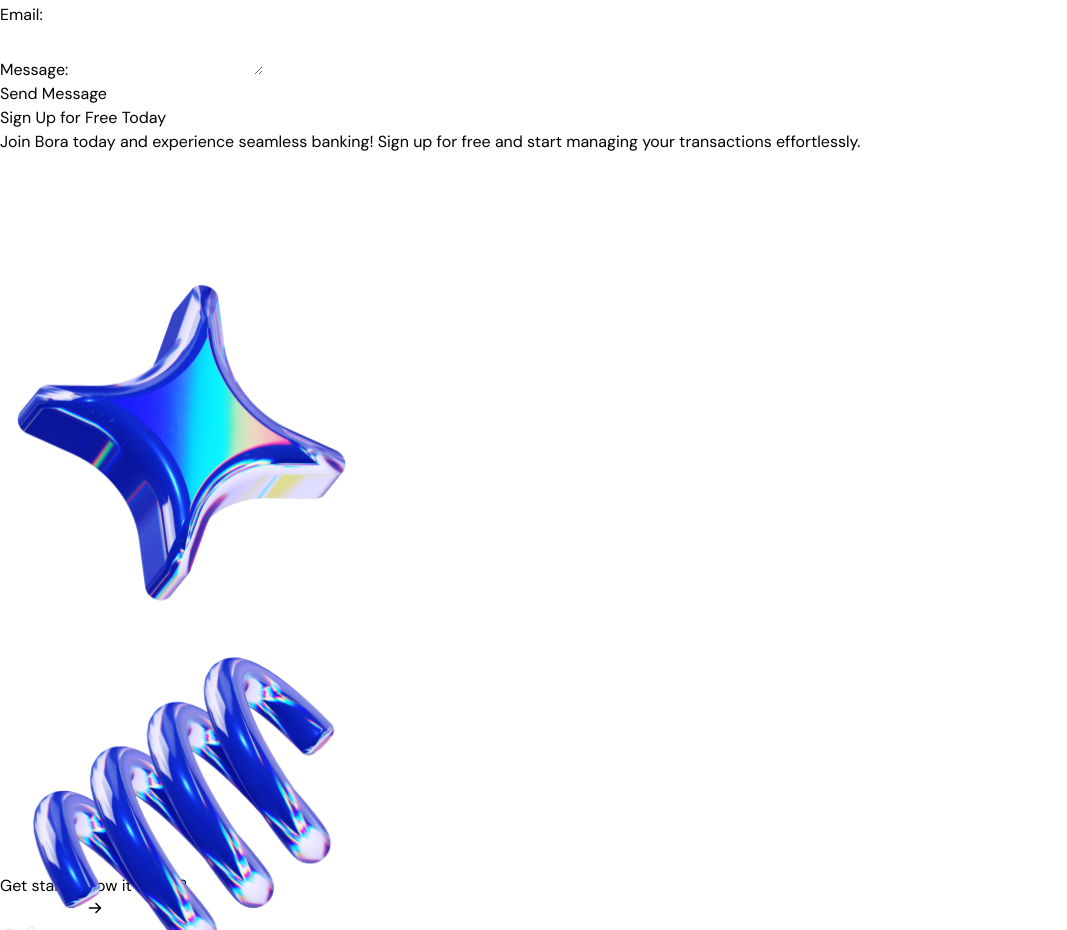
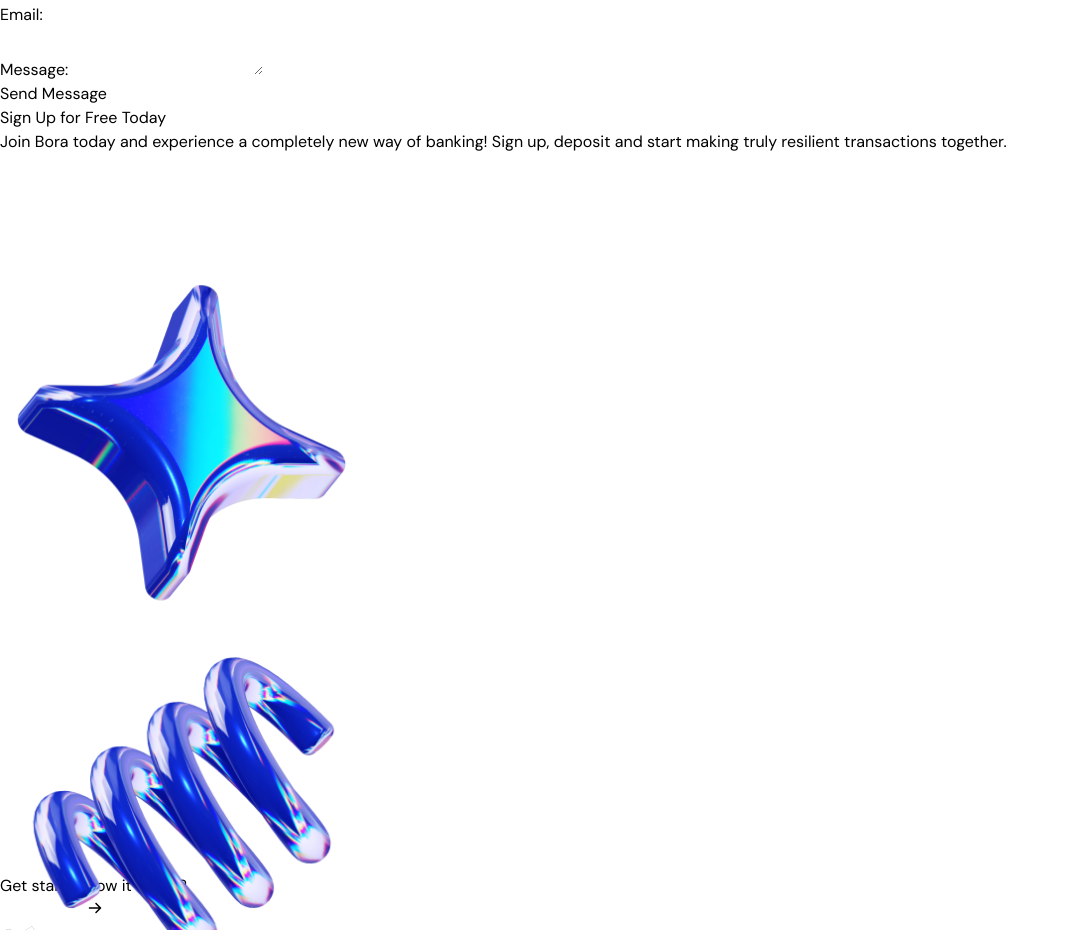
Before and after one commit to 22michelle/Frontend-Bora-2, a Next.js app: page / in a window 1280 px wide. Shown: the part 7440-8370 px from the top of the page, without its empty margins (0-1067 px from the left). Built offline with nearby package versions, Linux system fonts and the light colour scheme.

Commit message:
Edit SignUpFree

```diff
--- a/src/app/components/SignUpFree.tsx
+++ b/src/app/components/SignUpFree.tsx
@@ -29,8 +29,8 @@ export const SignUpFree = () => {
         <div className="section-heading relative">
           <h2 className="section-title">Sign Up for Free Today</h2>
           <p className="section-description mt-5">
-            Join Bora today and experience seamless banking! Sign up for free
-            and start managing your transactions effortlessly.
+          Join Bora today and experience a completely new way of banking!
+          Sign up, deposit and start making truly resilient transactions together.
           </p>
           <motion.div
             style={{ translateY }}
```
